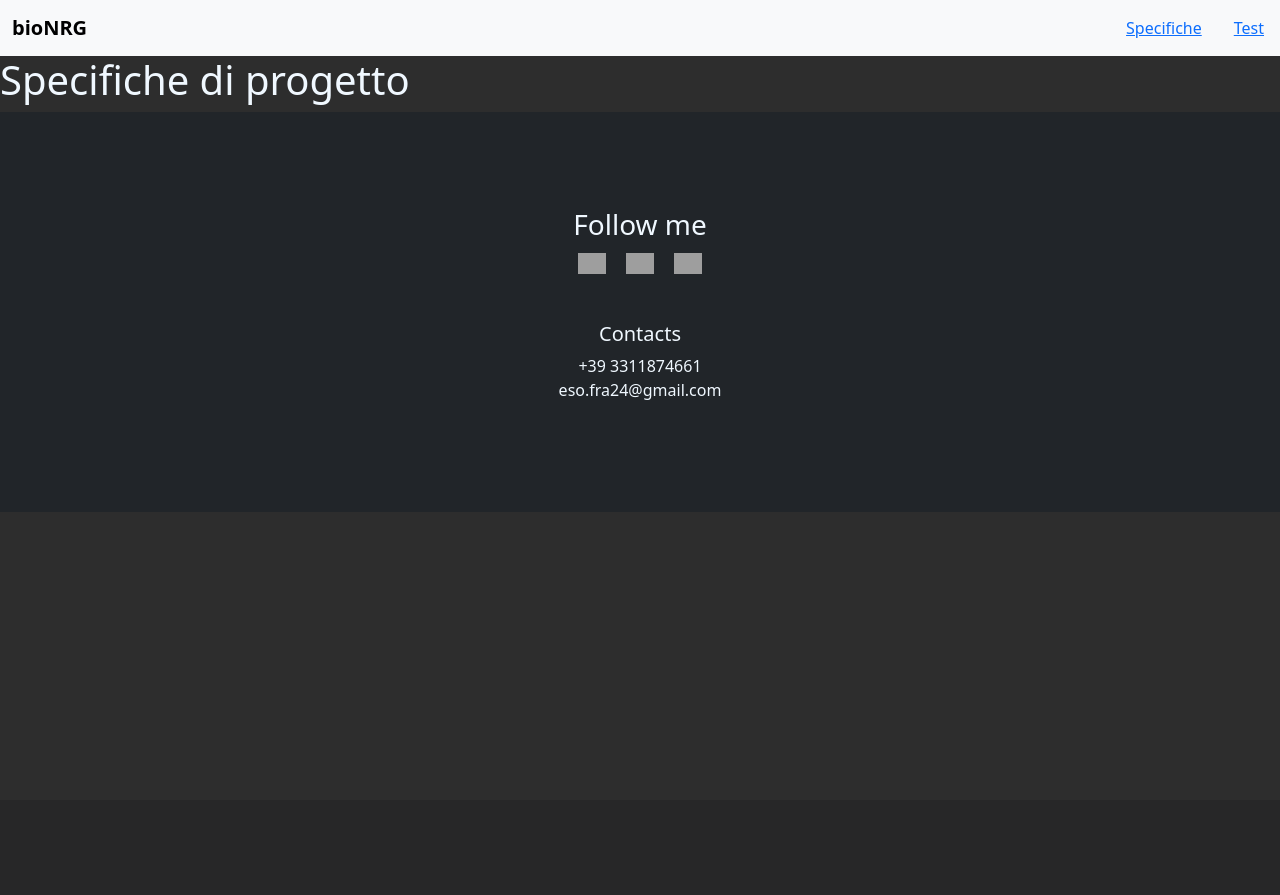
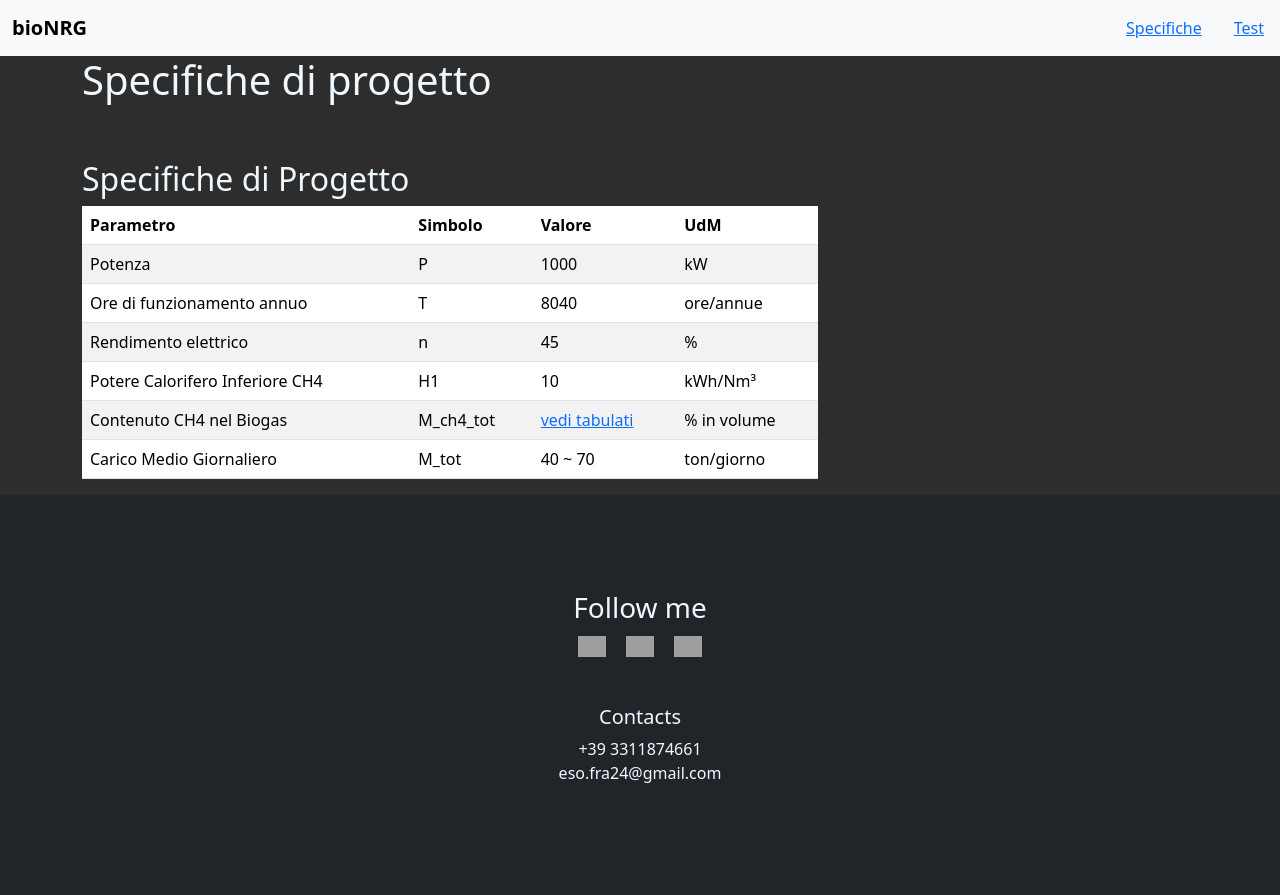
Before and after one commit to JungleKiosk/bionrg, a Flask app: page /specifiche in a window 1280 px wide. Before the commit the page ends 400 px from the top, so only its background shows below. Run offline with Flask 3, Linux system fonts and the light colour scheme; some libraries are stand-ins or nearby versions; grey boxes are pictures that could not be loaded.

Commit message:
set file spec.html

```diff
--- a/templates/base.html
+++ b/templates/base.html
@@ -8,15 +8,17 @@
     <link href="https://cdn.jsdelivr.net/npm/bootstrap@5.3.3/dist/css/bootstrap.min.css" rel="stylesheet">
 </head>
 <style>
-    body{
+    body {
         background-color: rgb(45, 45, 45);
         color: aliceblue;
     }
 </style>
 
 <body>
+
     {% block content %}
     {% endblock %}
+
     <script src="https://code.jquery.com/jquery-3.5.1.slim.min.js"></script>
     <script src="https://cdn.jsdelivr.net/npm/@popperjs/core@2.9.2/dist/umd/popper.min.js"></script>
     <script src="https://stackpath.bootstrapcdn.com/bootstrap/4.5.2/js/bootstrap.min.js"></script>
--- a/templates/diets/diet.html
+++ b/templates/diets/diet.html
@@ -93,8 +93,8 @@
         <div class="col-12 col-lg-8">
             <p>
                 Si consideri che l'algoritmo è calibrato con l'obbiettivo finale di produrre un megawatt ora al giorno
-                (commissione progettuale). Dalle specifiche di
-                progetto (commissione progettuale) e dai tabulati dei parametri si stima il dimensionamento aziendale
+                (commissione progettuale). Dalle <a href="/specifiche">specifiche di
+                progetto</a> (commissione progettuale) e dai <a href="/specifiche">tabulati dei parametri</a> si stima il dimensionamento aziendale
                 attraverso il
                 numero di capi di bestiame e la superficie a coltura energetica dedicata a Biogas.
             <p>
@@ -301,7 +301,7 @@
                 S_crop = (M_B_crop x N)/r [((tonn/giorno)x(giorni/anno))/(tonn/(ha x anno))]
                 <br><br>
                 S_crop = (<span>{{ M_B_IT }} </span>x 335)/<span>{{ debug_info.resa_IT }}</span>
-                <br>
+                <div>
                 <br>
                 <span class="small">in cui r = resa [tonn/(ha x annue)]</span>
             </p>
--- a/templates/home/spec.html
+++ b/templates/home/spec.html
@@ -1,4 +1,3 @@
-
 {% extends "base.html" %}
 
 {% block title %}
@@ -8,7 +7,66 @@ Home
 {%include 'partials/navbar.html' %}
 
 {% block content %}
-<h1>Specifiche di progetto</h1>
+<div class="container">
+    <div class="row">
+        <h1>Specifiche di progetto</h1>
+
+        <div class="col-12 col-lg-8">
+            <h2 class="mt-5">Specifiche di Progetto</h2>
+            <div class="table-responsive">
+                <table class="table table-striped">
+                    <thead>
+                        <tr>
+                            <th>Parametro</th>
+                            <th>Simbolo</th>
+                            <th>Valore</th>
+                            <th>UdM</th>
+                        </tr>
+                    </thead>
+                    <tbody>
+                        <tr>
+                            <td>Potenza</td>
+                            <td>P</td>
+                            <td>1000</td>
+                            <td>kW</td>
+                        </tr>
+                        <tr>
+                            <td>Ore di funzionamento annuo</td>
+                            <td>T</td>
+                            <td>8040</td>
+                            <td>ore/annue</td>
+                        </tr>
+                        <tr>
+                            <td>Rendimento elettrico</td>
+                            <td>n</td>
+                            <td>45</td>
+                            <td>%</td>
+                        </tr>
+                        <tr>
+                            <td>Potere Calorifero Inferiore CH4</td>
+                            <td>H1</td>
+                            <td>10</td>
+                            <td>kWh/Nm³</td>
+                        </tr>
+                        <tr>
+                            <td>Contenuto CH4 nel Biogas</td>
+                            <td>M_ch4_tot</td>
+                            <td><a href="#tabulati_pm">vedi tabulati</a></td>
+                            <td>% in volume</td>
+                        </tr>
+                        <tr>
+                            <td>Carico Medio Giornaliero</td>
+                            <td>M_tot</td>
+                            <td>40 ~ 70 </td>
+                            <td>ton/giorno</td>
+                        </tr>
+                    </tbody>
+                </table>
+            </div>
+        </div>
+    </div>
+</div>
+
 
 {%include 'partials/footer.html' %}
 {% endblock %}
--- a/templates/partials/footer.html
+++ b/templates/partials/footer.html
@@ -1,3 +1,5 @@
+
+
 <footer id="footer" class="p-5 bg-dark">
     <div class="row justify-content-center mt-5">
 
@@ -13,19 +15,19 @@
 
     </div>
 
-    <div class="row justify-content-center mt-5">
+    <footerid= class="row justify-content-center mt-5">
 
 
-        <div class="col-12 col-lg-2 text-center">
+        <footerid= class="col-12 col-lg-2 text-center">
             <h5>Contacts</h5>
 
-            <span>+39 3311874661</span> <br>
+            <span>+39 3311874661</span> <footerid=>
             <span>eso.fra24@gmail.com</span>
 
-        </div>
+        </footerid=>
 
-    </div>
-</footer>
+    </footerid=>
+</footerid=>
 
 <style>
     .icon_social {
```
